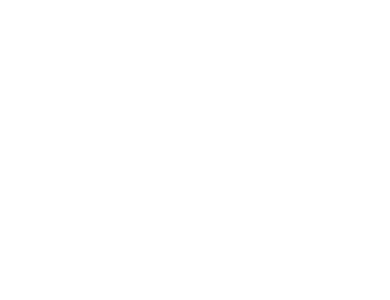
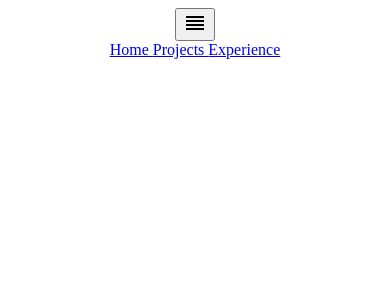
Before and after one commit to joshuajipp/portfolio_website, a React (Create React App) app: page /contact in a window 390 px wide. Before the commit this address had no page. Shown: the top 300 px of the page. Built offline with nearby package versions, Linux system fonts and the light colour scheme.

Commit message:
responsive navbar component

```diff
--- a/src/components/Navbar.jsx
+++ b/src/components/Navbar.jsx
@@ -4,7 +4,32 @@
 import ReorderIcon from "@material-ui/icons/Reorder";
 
 function Navbar() {
-  return <div className="navbar"></div>;
+  const [expandNavbar, setExpandNavbar] = useState(false);
+
+  const location = useLocation();
+
+  useEffect(() => {
+    setExpandNavbar(false);
+  }, [location]);
+
+  return (
+    <div className="navbar" id={expandNavbar ? "open" : "close"}>
+      <div className="toggleButton">
+        <button
+          onClick={() => {
+            setExpandNavbar((prev) => !prev);
+          }}
+        >
+          <ReorderIcon />
+        </button>
+      </div>
+      <div className="links">
+        <Link to="/"> Home </Link>
+        <Link to="/projects"> Projects </Link>
+        <Link to="/experience"> Experience </Link>
+      </div>
+    </div>
+  );
 }
 
 export default Navbar;
```
